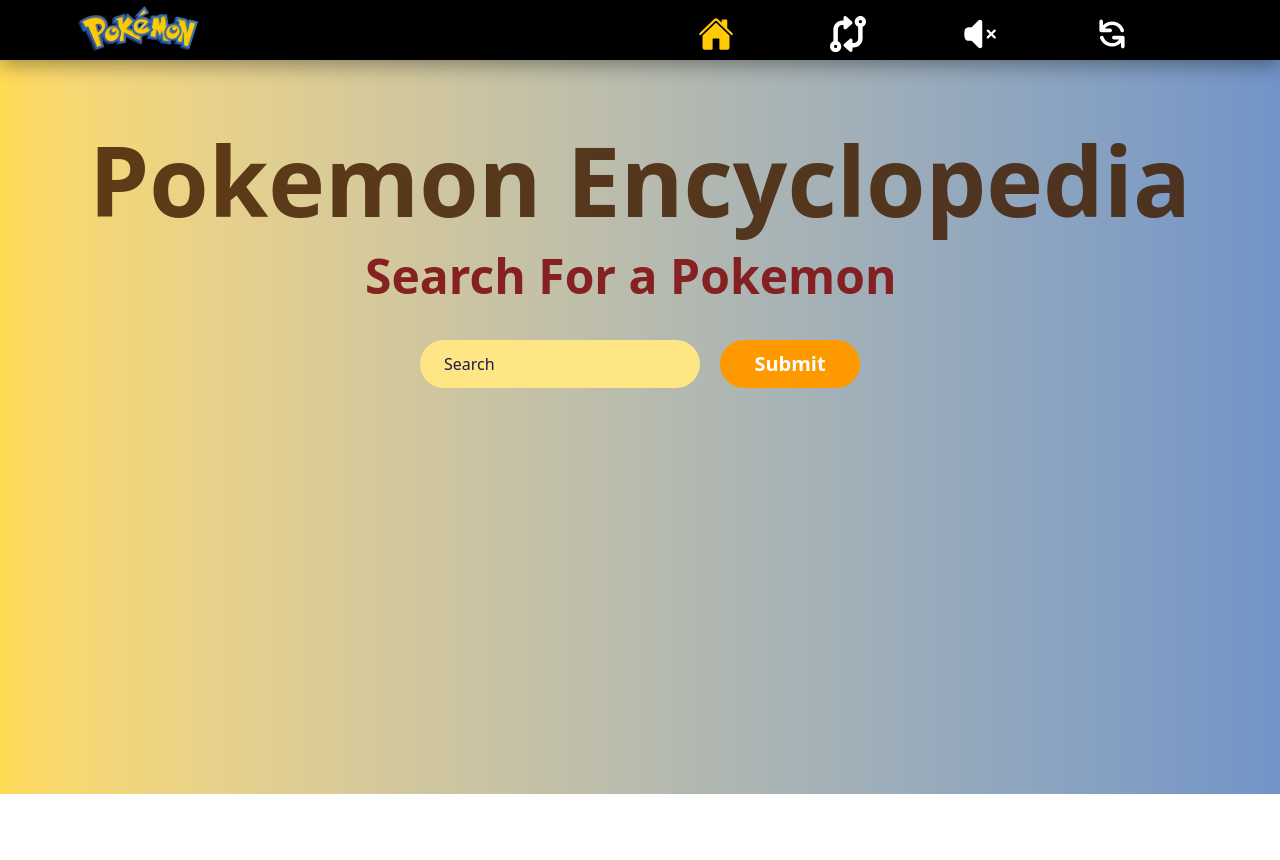
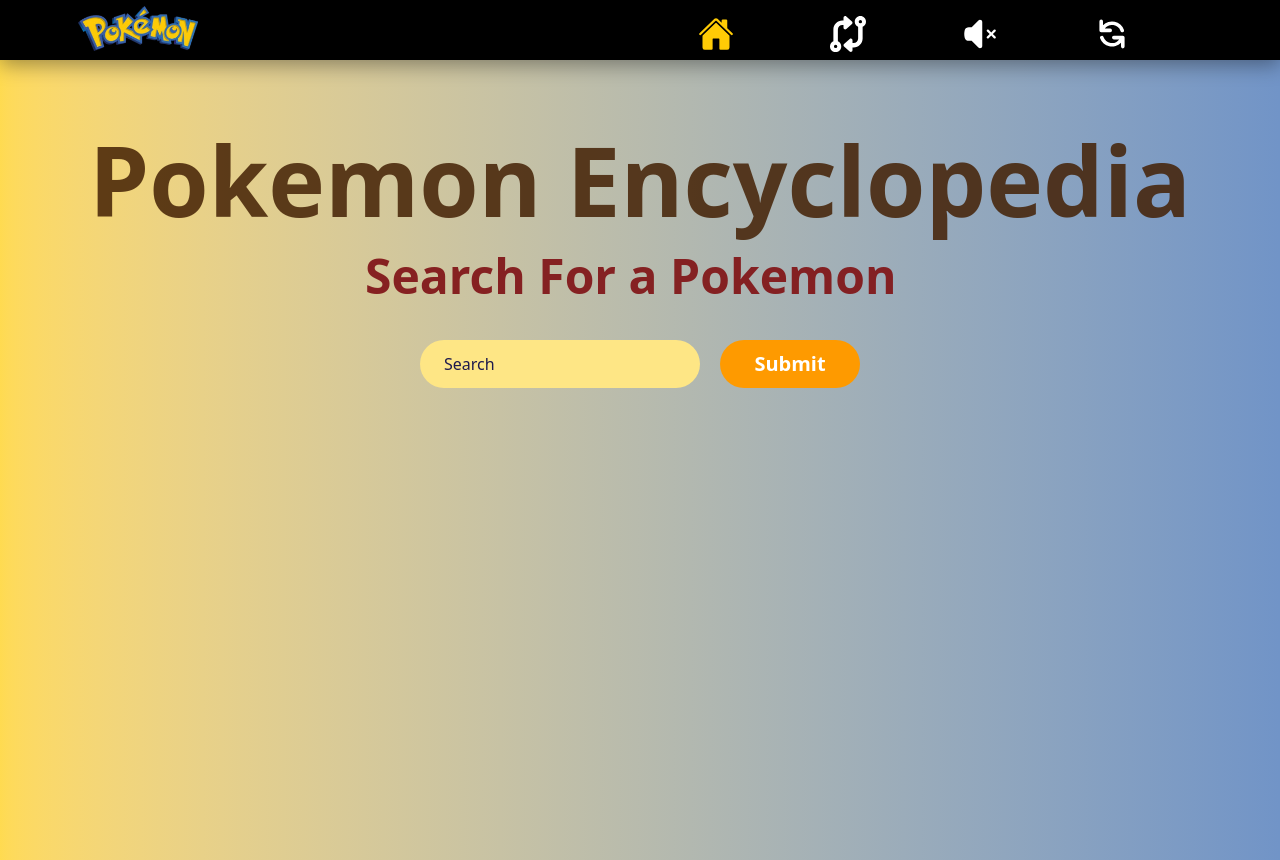
Before and after one commit to Darshik924/Pokedex, a React (Vite) app: page / in a window 1280 px wide. Before the commit the page ends 800 px from the top, so only its background shows below. Built offline with nearby package versions, Linux system fonts and the light colour scheme.

Commit message:
PROJECT COMPLETE

```diff
--- a/src/components/FrontBanner.jsx
+++ b/src/components/FrontBanner.jsx
@@ -105,13 +105,13 @@
       {isLoading && !(view === VIEW.GALLERY) && <PokeSkeleton />}
 
       {view === VIEW.GALLERY && isLoading && (
-        <section className="mt-15 Banner h-[91.8vh] bg-linear-to-r from-[#FFCB05]/70 to-[#3466AF]/70 pt-18 w-full bg-cover bg-center">
+        <section className="mt-15 Banner min-h-screen bg-linear-to-r from-[#FFCB05]/70 to-[#3466AF]/70 pt-18 w-full bg-cover bg-center">
           <PokeGallerySkeleton />
         </section>
       )}
 
       {!isLoading && !data && (
-        <section className="mt-15 Banner h-[91.8vh] bg-linear-to-r from-[#FFCB05]/70 to-[#3466AF]/70 pt-18 w-full bg-cover bg-center">
+        <section className="mt-15 Banner min-h-screen bg-linear-to-r from-[#FFCB05]/70 to-[#3466AF]/70 pt-18 w-full bg-cover bg-center">
           <div className="flex justify-center">
             <div className="flex flex-col justify-center items-center gap-10">
               <div className="ban-text text-8xl text-yellow-950/85 font-bold">
```
